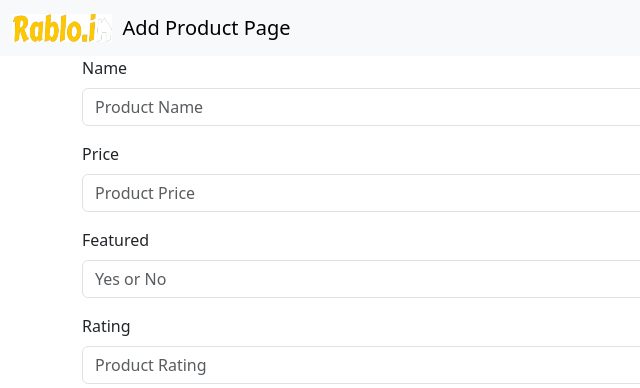
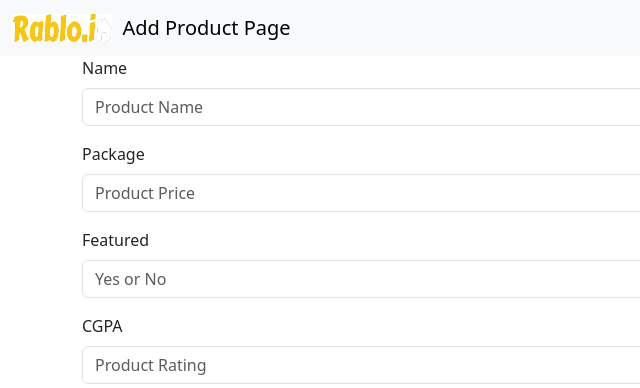
Before and after one commit to ManoradhDevaralaYadav/CC_AAT, a plain HTML site: page addProducts.html in a window 1280 px wide. Shown: the top 388 px of the page, 0-640 px from the left. Drawn offline with nearby package versions, Linux system fonts and the light colour scheme.

Commit message:
Update addProducts.html

```diff
--- a/addProducts.html
+++ b/addProducts.html
@@ -27,7 +27,7 @@
                 <input type="text" class="form-control" id="name" placeholder="Product Name" required>
             </div>
             <div class="mb-3">
-                <label for="price" class="form-label">Price</label>
+                <label for="price" class="form-label">Package</label>
                 <input type="text" class="form-control" id="price" placeholder="Product Price" required>
             </div>
             <div class="mb-3">
@@ -35,7 +35,7 @@
                 <input type="text" class="form-control" id="featured" placeholder="Yes or No" required>
             </div>
             <div class="mb-3">
-                <label for="rating" class="form-label">Rating</label>
+                <label for="rating" class="form-label">CGPA</label>
                 <input type="text" class="form-control" id="rating" placeholder="Product Rating" required>
             </div>
             <div class="mb-3">
```
